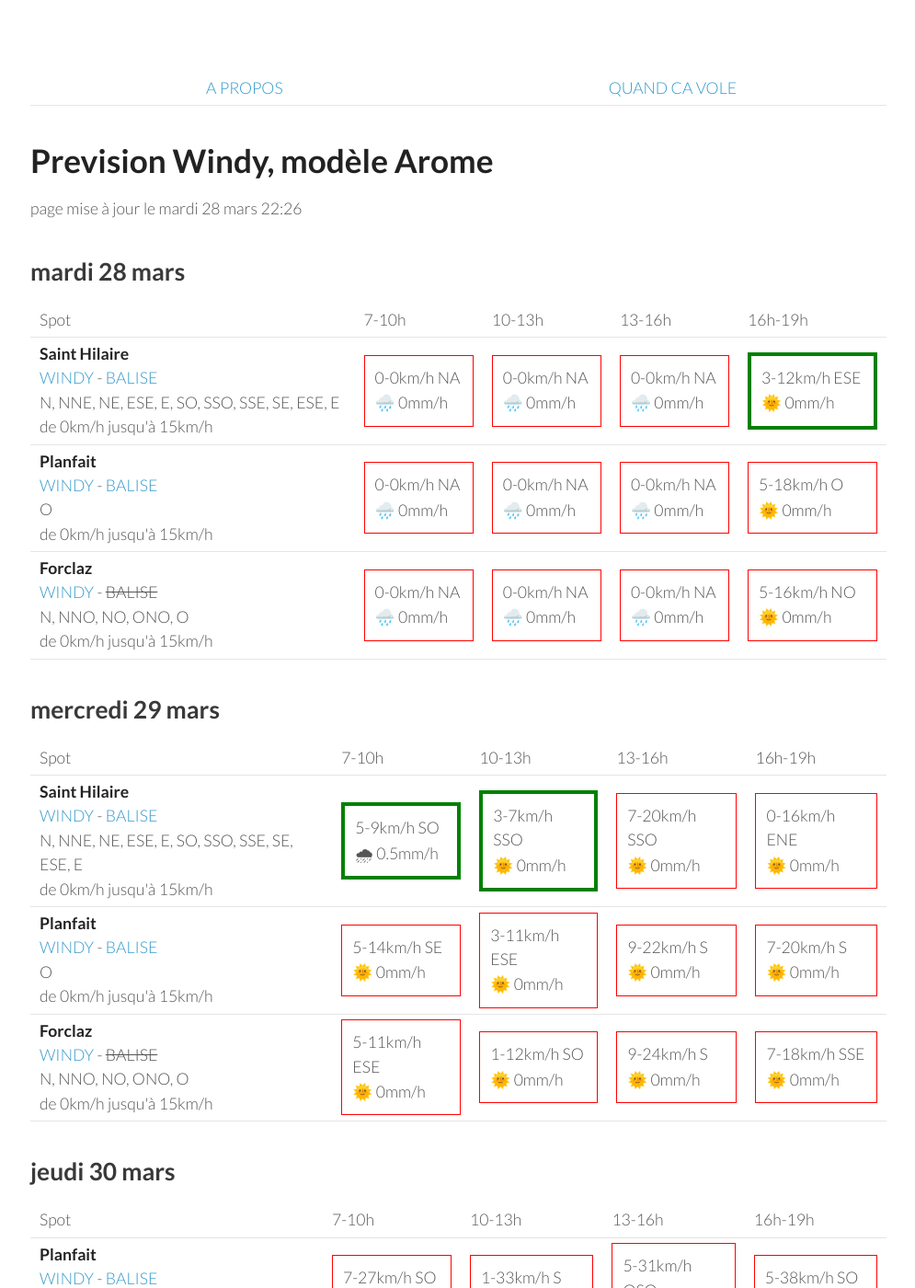
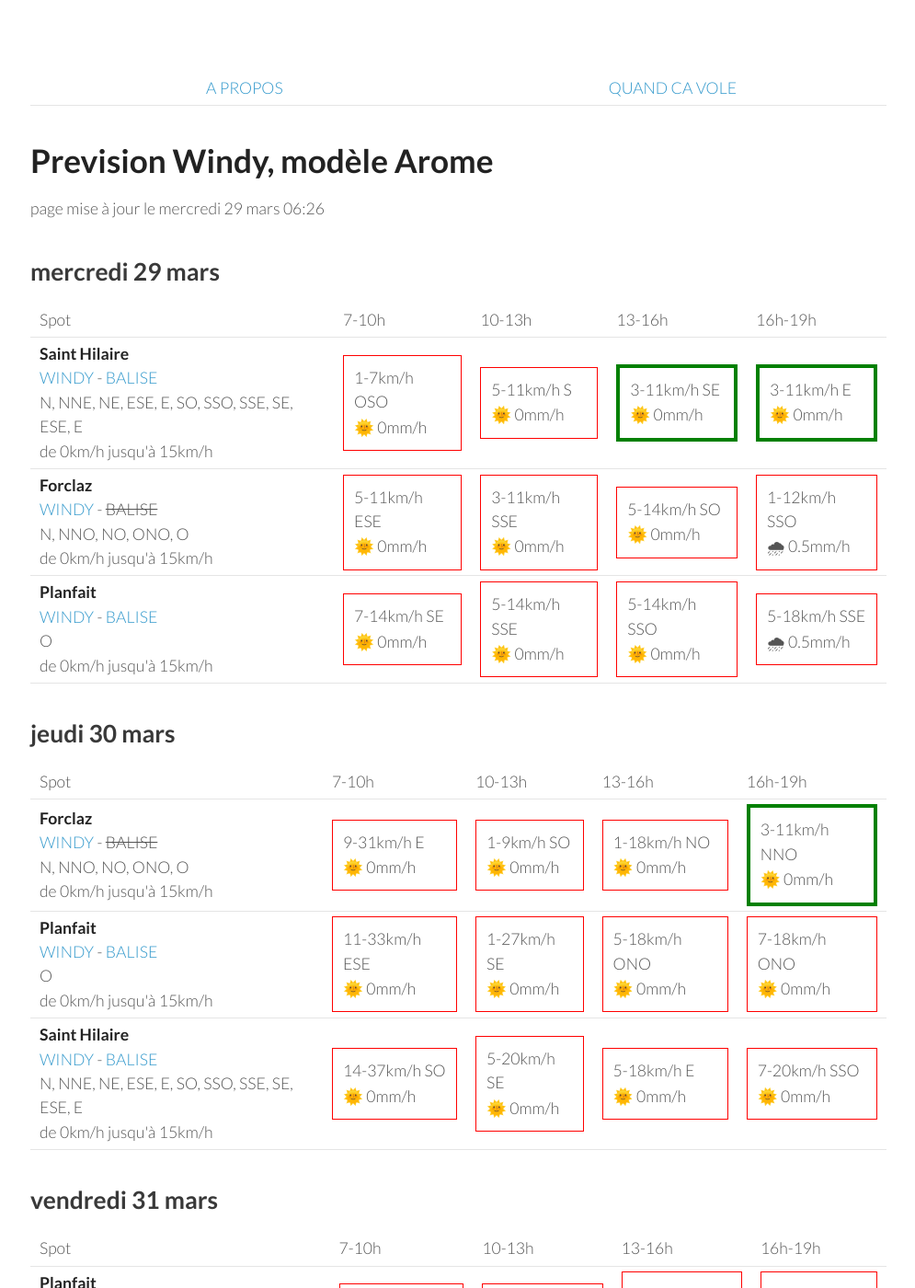
Before and after one commit to parapente-dans-le-nord/parapente-dans-le-nord.github.io, a Jekyll site: the page built from alpes_nord.markdown, in a window 1280 px wide and 1400 px high. Shown: the whole window at 92% size, without its empty margins (25-1020 px from the left). Built offline with Jekyll 4.4.1, drawn with Linux system fonts in a browser that asks for light colours; some of the changed text lies outside the part shown.

Commit message:
update index.markdown

```diff
--- a/alpes_nord.markdown
+++ b/alpes_nord.markdown
@@ -7,51 +7,8 @@ title:  "Tous les spots"
 {: .links}
 
 # Prevision Windy, modèle Arome
-page mise à jour le mardi 28 mars 22:26
+page mise à jour le mercredi 29 mars 06:26
 
-## mardi 28 mars
-
-{::nomarkdown}
-<table>
-  <tbody>
-    <tr>
-      <td>Spot</td>
-      <td>7-10h</td>
-      <td>10-13h</td>
-      <td>13-16h</td>
-      <td>16h-19h</td>
-    </tr>
-<tr>
-        <td><strong>Saint Hilaire</strong><br><a href="https://windy.com/45.307/5.888?45.087,5.889,9,m:eUFagkX">WINDY</a> - <span class=""><a href="http://www.balisemeteo.com/balise.php?idBalise=61">BALISE</a> </span><br> <span class="vent-favorable">N, NNE, NE, ESE, E, SO, SSO, SSE, SE, ESE, E</span><br><span class="force-vent">de 0km/h jusqu'à 15km/h</span> </td>
-
-            <td><div class="not-flyable"><p>0-0km/h NA</p><p>🌧️ 0mm/h</p></div></td>
-            <td><div class="not-flyable"><p>0-0km/h NA</p><p>🌧️ 0mm/h</p></div></td>
-            <td><div class="not-flyable"><p>0-0km/h NA</p><p>🌧️ 0mm/h</p></div></td>
-            <td><div class="flyable"><p>3-12km/h ESE</p><p>🌞 0mm/h</p></div></td>
-
-    </tr>
-<tr>
-        <td><strong>Planfait</strong><br><a href="https://windy.com/45.853/6.223?45.415,6.223,8">WINDY</a> - <span class=""><a href="https://www.openwindmap.org/PP496">BALISE</a> </span><br> <span class="vent-favorable">O</span><br><span class="force-vent">de 0km/h jusqu'à 15km/h</span> </td>
-
-            <td><div class="not-flyable"><p>0-0km/h NA</p><p>🌧️ 0mm/h</p></div></td>
-            <td><div class="not-flyable"><p>0-0km/h NA</p><p>🌧️ 0mm/h</p></div></td>
-            <td><div class="not-flyable"><p>0-0km/h NA</p><p>🌧️ 0mm/h</p></div></td>
-            <td><div class="not-flyable"><p>5-18km/h O</p><p>🌞 0mm/h</p></div></td>
-
-    </tr>
-<tr>
-        <td><strong>Forclaz</strong><br><a href="https://windy.com/45.814/6.247?45.375,6.246,8,m:eVwaglz">WINDY</a> - <span class="no-balise"> BALISE </span><br> <span class="vent-favorable">N, NNO, NO, ONO, O</span><br><span class="force-vent">de 0km/h jusqu'à 15km/h</span> </td>
-
-            <td><div class="not-flyable"><p>0-0km/h NA</p><p>🌧️ 0mm/h</p></div></td>
-            <td><div class="not-flyable"><p>0-0km/h NA</p><p>🌧️ 0mm/h</p></div></td>
-            <td><div class="not-flyable"><p>0-0km/h NA</p><p>🌧️ 0mm/h</p></div></td>
-            <td><div class="not-flyable"><p>5-16km/h NO</p><p>🌞 0mm/h</p></div></td>
-
-    </tr>
-
-</tbody>
-</table>
-{:/}
 ## mercredi 29 mars
 
 {::nomarkdown}
@@ -67,20 +24,10 @@ page mise à jour le mardi 28 mars 22:26
 <tr>
         <td><strong>Saint Hilaire</strong><br><a href="https://windy.com/45.307/5.888?45.087,5.889,9,m:eUFagkX">WINDY</a> - <span class=""><a href="http://www.balisemeteo.com/balise.php?idBalise=61">BALISE</a> </span><br> <span class="vent-favorable">N, NNE, NE, ESE, E, SO, SSO, SSE, SE, ESE, E</span><br><span class="force-vent">de 0km/h jusqu'à 15km/h</span> </td>
 
-            <td><div class="flyable"><p>5-9km/h SO</p><p>🌧 0.5mm/h</p></div></td>
-            <td><div class="flyable"><p>3-7km/h SSO</p><p>🌞 0mm/h</p></div></td>
-            <td><div class="not-flyable"><p>7-20km/h SSO</p><p>🌞 0mm/h</p></div></td>
-            <td><div class="not-flyable"><p>0-16km/h ENE</p><p>🌞 0mm/h</p></div></td>
-
-
-    </tr>
-<tr>
-        <td><strong>Planfait</strong><br><a href="https://windy.com/45.853/6.223?45.415,6.223,8">WINDY</a> - <span class=""><a href="https://www.openwindmap.org/PP496">BALISE</a> </span><br> <span class="vent-favorable">O</span><br><span class="force-vent">de 0km/h jusqu'à 15km/h</span> </td>
-
-            <td><div class="not-flyable"><p>5-14km/h SE</p><p>🌞 0mm/h</p></div></td>
-            <td><div class="not-flyable"><p>3-11km/h ESE</p><p>🌞 0mm/h</p></div></td>
-            <td><div class="not-flyable"><p>9-22km/h S</p><p>🌞 0mm/h</p></div></td>
-            <td><div class="not-flyable"><p>7-20km/h S</p><p>🌞 0mm/h</p></div></td>
+            <td><div class="not-flyable"><p>1-7km/h OSO</p><p>🌞 0mm/h</p></div></td>
+            <td><div class="not-flyable"><p>5-11km/h S</p><p>🌞 0mm/h</p></div></td>
+            <td><div class="flyable"><p>3-11km/h SE</p><p>🌞 0mm/h</p></div></td>
+            <td><div class="flyable"><p>3-11km/h E</p><p>🌞 0mm/h</p></div></td>
 
 
     </tr>
@@ -88,9 +35,19 @@ page mise à jour le mardi 28 mars 22:26
         <td><strong>Forclaz</strong><br><a href="https://windy.com/45.814/6.247?45.375,6.246,8,m:eVwaglz">WINDY</a> - <span class="no-balise"> BALISE </span><br> <span class="vent-favorable">N, NNO, NO, ONO, O</span><br><span class="force-vent">de 0km/h jusqu'à 15km/h</span> </td>
 
             <td><div class="not-flyable"><p>5-11km/h ESE</p><p>🌞 0mm/h</p></div></td>
-            <td><div class="not-flyable"><p>1-12km/h SO</p><p>🌞 0mm/h</p></div></td>
-            <td><div class="not-flyable"><p>9-24km/h S</p><p>🌞 0mm/h</p></div></td>
-            <td><div class="not-flyable"><p>7-18km/h SSE</p><p>🌞 0mm/h</p></div></td>
+            <td><div class="not-flyable"><p>3-11km/h SSE</p><p>🌞 0mm/h</p></div></td>
+            <td><div class="not-flyable"><p>5-14km/h SO</p><p>🌞 0mm/h</p></div></td>
+            <td><div class="not-flyable"><p>1-12km/h SSO</p><p>🌧 0.5mm/h</p></div></td>
+
+
+    </tr>
+<tr>
+        <td><strong>Planfait</strong><br><a href="https://windy.com/45.853/6.223?45.415,6.223,8">WINDY</a> - <span class=""><a href="https://www.openwindmap.org/PP496">BALISE</a> </span><br> <span class="vent-favorable">O</span><br><span class="force-vent">de 0km/h jusqu'à 15km/h</span> </td>
+
+            <td><div class="not-flyable"><p>7-14km/h SE</p><p>🌞 0mm/h</p></div></td>
+            <td><div class="not-flyable"><p>5-14km/h SSE</p><p>🌞 0mm/h</p></div></td>
+            <td><div class="not-flyable"><p>5-14km/h SSO</p><p>🌞 0mm/h</p></div></td>
+            <td><div class="not-flyable"><p>5-18km/h SSE</p><p>🌧 0.5mm/h</p></div></td>
 
 
     </tr>
@@ -111,32 +68,32 @@ page mise à jour le mardi 28 mars 22:26
       <td>16h-19h</td>
     </tr>
 <tr>
-        <td><strong>Planfait</strong><br><a href="https://windy.com/45.853/6.223?45.415,6.223,8">WINDY</a> - <span class=""><a href="https://www.openwindmap.org/PP496">BALISE</a> </span><br> <span class="vent-favorable">O</span><br><span class="force-vent">de 0km/h jusqu'à 15km/h</span> </td>
+        <td><strong>Forclaz</strong><br><a href="https://windy.com/45.814/6.247?45.375,6.246,8,m:eVwaglz">WINDY</a> - <span class="no-balise"> BALISE </span><br> <span class="vent-favorable">N, NNO, NO, ONO, O</span><br><span class="force-vent">de 0km/h jusqu'à 15km/h</span> </td>
 
-            <td><div class="not-flyable"><p>7-27km/h SO</p><p>🌞 0mm/h</p></div></td>
-            <td><div class="not-flyable"><p>1-33km/h S</p><p>🌧 0.8mm/h</p></div></td>
-            <td><div class="not-flyable"><p>5-31km/h OSO</p><p>🌧 0.7mm/h</p></div></td>
-            <td><div class="not-flyable"><p>5-38km/h SO</p><p>🌧 0.2mm/h</p></div></td>
+            <td><div class="not-flyable"><p>9-31km/h E</p><p>🌞 0mm/h</p></div></td>
+            <td><div class="not-flyable"><p>1-9km/h SO</p><p>🌞 0mm/h</p></div></td>
+            <td><div class="not-flyable"><p>1-18km/h NO</p><p>🌞 0mm/h</p></div></td>
+            <td><div class="flyable"><p>3-11km/h NNO</p><p>🌞 0mm/h</p></div></td>
 
 
     </tr>
 <tr>
-        <td><strong>Forclaz</strong><br><a href="https://windy.com/45.814/6.247?45.375,6.246,8,m:eVwaglz">WINDY</a> - <span class="no-balise"> BALISE </span><br> <span class="vent-favorable">N, NNO, NO, ONO, O</span><br><span class="force-vent">de 0km/h jusqu'à 15km/h</span> </td>
+        <td><strong>Planfait</strong><br><a href="https://windy.com/45.853/6.223?45.415,6.223,8">WINDY</a> - <span class=""><a href="https://www.openwindmap.org/PP496">BALISE</a> </span><br> <span class="vent-favorable">O</span><br><span class="force-vent">de 0km/h jusqu'à 15km/h</span> </td>
 
-            <td><div class="not-flyable"><p>5-24km/h SO</p><p>🌞 0mm/h</p></div></td>
-            <td><div class="not-flyable"><p>1-33km/h SE</p><p>🌧 1mm/h</p></div></td>
-            <td><div class="not-flyable"><p>5-33km/h O</p><p>🌧 0.8mm/h</p></div></td>
-            <td><div class="not-flyable"><p>5-40km/h OSO</p><p>🌞 0mm/h</p></div></td>
+            <td><div class="not-flyable"><p>11-33km/h ESE</p><p>🌞 0mm/h</p></div></td>
+            <td><div class="not-flyable"><p>1-27km/h SE</p><p>🌞 0mm/h</p></div></td>
+            <td><div class="not-flyable"><p>5-18km/h ONO</p><p>🌞 0mm/h</p></div></td>
+            <td><div class="not-flyable"><p>7-18km/h ONO</p><p>🌞 0mm/h</p></div></td>
 
 
     </tr>
 <tr>
         <td><strong>Saint Hilaire</strong><br><a href="https://windy.com/45.307/5.888?45.087,5.889,9,m:eUFagkX">WINDY</a> - <span class=""><a href="http://www.balisemeteo.com/balise.php?idBalise=61">BALISE</a> </span><br> <span class="vent-favorable">N, NNE, NE, ESE, E, SO, SSO, SSE, SE, ESE, E</span><br><span class="force-vent">de 0km/h jusqu'à 15km/h</span> </td>
 
-            <td><div class="not-flyable"><p>14-38km/h SO</p><p>🌞 0mm/h</p></div></td>
-            <td><div class="not-flyable"><p>3-53km/h OSO</p><p>🌞 0mm/h</p></div></td>
-            <td><div class="not-flyable"><p>7-50km/h OSO</p><p>🌧 0.2mm/h</p></div></td>
-            <td><div class="not-flyable"><p>7-57km/h OSO</p><p>🌧 0.2mm/h</p></div></td>
+            <td><div class="not-flyable"><p>14-37km/h SO</p><p>🌞 0mm/h</p></div></td>
+            <td><div class="not-flyable"><p>5-20km/h SE</p><p>🌞 0mm/h</p></div></td>
+            <td><div class="not-flyable"><p>5-18km/h E</p><p>🌞 0mm/h</p></div></td>
+            <td><div class="not-flyable"><p>7-20km/h SSO</p><p>🌞 0mm/h</p></div></td>
 
 
     </tr>
@@ -157,32 +114,32 @@ page mise à jour le mardi 28 mars 22:26
       <td>16h-19h</td>
     </tr>
 <tr>
-        <td><strong>Saint Hilaire</strong><br><a href="https://windy.com/45.307/5.888?45.087,5.889,9,m:eUFagkX">WINDY</a> - <span class=""><a href="http://www.balisemeteo.com/balise.php?idBalise=61">BALISE</a> </span><br> <span class="vent-favorable">N, NNE, NE, ESE, E, SO, SSO, SSE, SE, ESE, E</span><br><span class="force-vent">de 0km/h jusqu'à 15km/h</span> </td>
-
-            <td><div class="not-flyable"><p>5-64km/h S</p><p>🌧 2.2mm/h</p></div></td>
-            <td><div class="not-flyable"><p>5-66km/h SSO</p><p>🌧 7mm/h</p></div></td>
-            <td><div class="not-flyable"><p>12-81km/h SO</p><p>🌧 0.5mm/h</p></div></td>
-            <td><div class="not-flyable"><p>5-72km/h S</p><p>🌧 4.1mm/h</p></div></td>
-
-
-    </tr>
-<tr>
         <td><strong>Planfait</strong><br><a href="https://windy.com/45.853/6.223?45.415,6.223,8">WINDY</a> - <span class=""><a href="https://www.openwindmap.org/PP496">BALISE</a> </span><br> <span class="vent-favorable">O</span><br><span class="force-vent">de 0km/h jusqu'à 15km/h</span> </td>
 
-            <td><div class="not-flyable"><p>5-48km/h ESE</p><p>🌧 4mm/h</p></div></td>
-            <td><div class="not-flyable"><p>5-51km/h S</p><p>🌧 7mm/h</p></div></td>
-            <td><div class="not-flyable"><p>9-50km/h SSO</p><p>🌧 5mm/h</p></div></td>
-            <td><div class="not-flyable"><p>5-48km/h SSE</p><p>🌧 3.9mm/h</p></div></td>
+            <td><div class="not-flyable"><p>9-62km/h SO</p><p>🌧 7mm/h</p></div></td>
+            <td><div class="not-flyable"><p>9-59km/h SE</p><p>🌧 2.7mm/h</p></div></td>
+            <td><div class="not-flyable"><p>9-48km/h SSO</p><p>🌧 2.9mm/h</p></div></td>
+            <td><div class="not-flyable"><p>5-51km/h SSE</p><p>🌧 6mm/h</p></div></td>
 
 
     </tr>
 <tr>
         <td><strong>Forclaz</strong><br><a href="https://windy.com/45.814/6.247?45.375,6.246,8,m:eVwaglz">WINDY</a> - <span class="no-balise"> BALISE </span><br> <span class="vent-favorable">N, NNO, NO, ONO, O</span><br><span class="force-vent">de 0km/h jusqu'à 15km/h</span> </td>
 
-            <td><div class="not-flyable"><p>5-48km/h ESE</p><p>🌧 3.3mm/h</p></div></td>
-            <td><div class="not-flyable"><p>3-51km/h S</p><p>🌧 8mm/h</p></div></td>
-            <td><div class="not-flyable"><p>7-48km/h SSO</p><p>🌧 4.7mm/h</p></div></td>
-            <td><div class="not-flyable"><p>3-48km/h S</p><p>🌧 3.7mm/h</p></div></td>
+            <td><div class="not-flyable"><p>5-64km/h OSO</p><p>🌧 8mm/h</p></div></td>
+            <td><div class="not-flyable"><p>7-61km/h SE</p><p>🌧 2.9mm/h</p></div></td>
+            <td><div class="not-flyable"><p>7-46km/h SO</p><p>🌧 2.5mm/h</p></div></td>
+            <td><div class="not-flyable"><p>5-50km/h SSE</p><p>🌧 7mm/h</p></div></td>
+
+
+    </tr>
+<tr>
+        <td><strong>Saint Hilaire</strong><br><a href="https://windy.com/45.307/5.888?45.087,5.889,9,m:eUFagkX">WINDY</a> - <span class=""><a href="http://www.balisemeteo.com/balise.php?idBalise=61">BALISE</a> </span><br> <span class="vent-favorable">N, NNE, NE, ESE, E, SO, SSO, SSE, SE, ESE, E</span><br><span class="force-vent">de 0km/h jusqu'à 15km/h</span> </td>
+
+            <td><div class="not-flyable"><p>5-83km/h O</p><p>🌧 4.4mm/h</p></div></td>
+            <td><div class="not-flyable"><p>5-72km/h SSO</p><p>🌧 1.8mm/h</p></div></td>
+            <td><div class="not-flyable"><p>7-53km/h S</p><p>🌧 2.2mm/h</p></div></td>
+            <td><div class="not-flyable"><p>9-66km/h SO</p><p>🌧 5mm/h</p></div></td>
 
 
     </tr>
@@ -205,8 +162,8 @@ page mise à jour le mardi 28 mars 22:26
 <tr>
         <td><strong>Planfait</strong><br><a href="https://windy.com/45.853/6.223?45.415,6.223,8">WINDY</a> - <span class=""><a href="https://www.openwindmap.org/PP496">BALISE</a> </span><br> <span class="vent-favorable">O</span><br><span class="force-vent">de 0km/h jusqu'à 15km/h</span> </td>
 
-            <td><div class="not-flyable"><p>7-33km/h SSE</p><p>🌧 4mm/h</p></div></td>
-            <td><div class="not-flyable"><p>3-29km/h SE</p><p>🌧 4.5mm/h</p></div></td>
+            <td><div class="not-flyable"><p>5-29km/h SE</p><p>🌧 1.9mm/h</p></div></td>
+            <td><div class="not-flyable"><p>5-25km/h SSE</p><p>🌧 1.4mm/h</p></div></td>
             <td><div class="not-flyable"><p>5-33km/h OSO</p><p>🌧 4mm/h</p></div></td>
             <td><div class="not-flyable"><p>5-35km/h OSO</p><p>🌧 4.8mm/h</p></div></td>
 
@@ -215,8 +172,8 @@ page mise à jour le mardi 28 mars 22:26
 <tr>
         <td><strong>Forclaz</strong><br><a href="https://windy.com/45.814/6.247?45.375,6.246,8,m:eVwaglz">WINDY</a> - <span class="no-balise"> BALISE </span><br> <span class="vent-favorable">N, NNO, NO, ONO, O</span><br><span class="force-vent">de 0km/h jusqu'à 15km/h</span> </td>
 
-            <td><div class="not-flyable"><p>5-33km/h SSE</p><p>🌧 2.6mm/h</p></div></td>
-            <td><div class="not-flyable"><p>3-29km/h SE</p><p>🌧 4.7mm/h</p></div></td>
+            <td><div class="not-flyable"><p>5-31km/h SSE</p><p>🌧 1.7mm/h</p></div></td>
+            <td><div class="not-flyable"><p>5-27km/h SSE</p><p>🌧 1.5mm/h</p></div></td>
             <td><div class="not-flyable"><p>5-35km/h OSO</p><p>🌧 2.5mm/h</p></div></td>
             <td><div class="not-flyable"><p>3-35km/h OSO</p><p>🌧 5mm/h</p></div></td>
 
@@ -225,10 +182,10 @@ page mise à jour le mardi 28 mars 22:26
 <tr>
         <td><strong>Saint Hilaire</strong><br><a href="https://windy.com/45.307/5.888?45.087,5.889,9,m:eUFagkX">WINDY</a> - <span class=""><a href="http://www.balisemeteo.com/balise.php?idBalise=61">BALISE</a> </span><br> <span class="vent-favorable">N, NNE, NE, ESE, E, SO, SSO, SSE, SE, ESE, E</span><br><span class="force-vent">de 0km/h jusqu'à 15km/h</span> </td>
 
-            <td><div class="not-flyable"><p>3-35km/h SSE</p><p>🌧 2mm/h</p></div></td>
-            <td><div class="not-flyable"><p>3-44km/h SO</p><p>🌧 2mm/h</p></div></td>
-            <td><div class="not-flyable"><p>3-46km/h ONO</p><p>🌧 2mm/h</p></div></td>
-            <td><div class="not-flyable"><p>1-35km/h SSE</p><p>🌧 1.8mm/h</p></div></td>
+            <td><div class="not-flyable"><p>1-38km/h E</p><p>🌧 4.5mm/h</p></div></td>
+            <td><div class="not-flyable"><p>3-29km/h O</p><p>🌧 3.9mm/h</p></div></td>
+            <td><div class="not-flyable"><p>3-46km/h SO</p><p>🌧 2.5mm/h</p></div></td>
+            <td><div class="not-flyable"><p>3-40km/h SSO</p><p>🌧 7mm/h</p></div></td>
 
 
     </tr>
@@ -251,10 +208,10 @@ page mise à jour le mardi 28 mars 22:26
 <tr>
         <td><strong>Saint Hilaire</strong><br><a href="https://windy.com/45.307/5.888?45.087,5.889,9,m:eUFagkX">WINDY</a> - <span class=""><a href="http://www.balisemeteo.com/balise.php?idBalise=61">BALISE</a> </span><br> <span class="vent-favorable">N, NNE, NE, ESE, E, SO, SSO, SSE, SE, ESE, E</span><br><span class="force-vent">de 0km/h jusqu'à 15km/h</span> </td>
 
-            <td><div class="not-flyable"><p>3-38km/h NE</p><p>🌧 1.7mm/h</p></div></td>
-            <td><div class="not-flyable"><p>3-42km/h NNE</p><p>🌧 1.9mm/h</p></div></td>
-            <td><div class="not-flyable"><p>5-40km/h NNE</p><p>🌧 1mm/h</p></div></td>
-            <td><div class="not-flyable"><p>5-48km/h NNE</p><p>🌧 0.2mm/h</p></div></td>
+            <td><div class="not-flyable"><p>3-33km/h NE</p><p>🌧 1mm/h</p></div></td>
+            <td><div class="not-flyable"><p>5-35km/h NNE</p><p>🌞 0mm/h</p></div></td>
+            <td><div class="not-flyable"><p>5-37km/h N</p><p>🌞 0mm/h</p></div></td>
+            <td><div class="not-flyable"><p>3-33km/h N</p><p>🌧 0.9mm/h</p></div></td>
 
 
     </tr>
```
